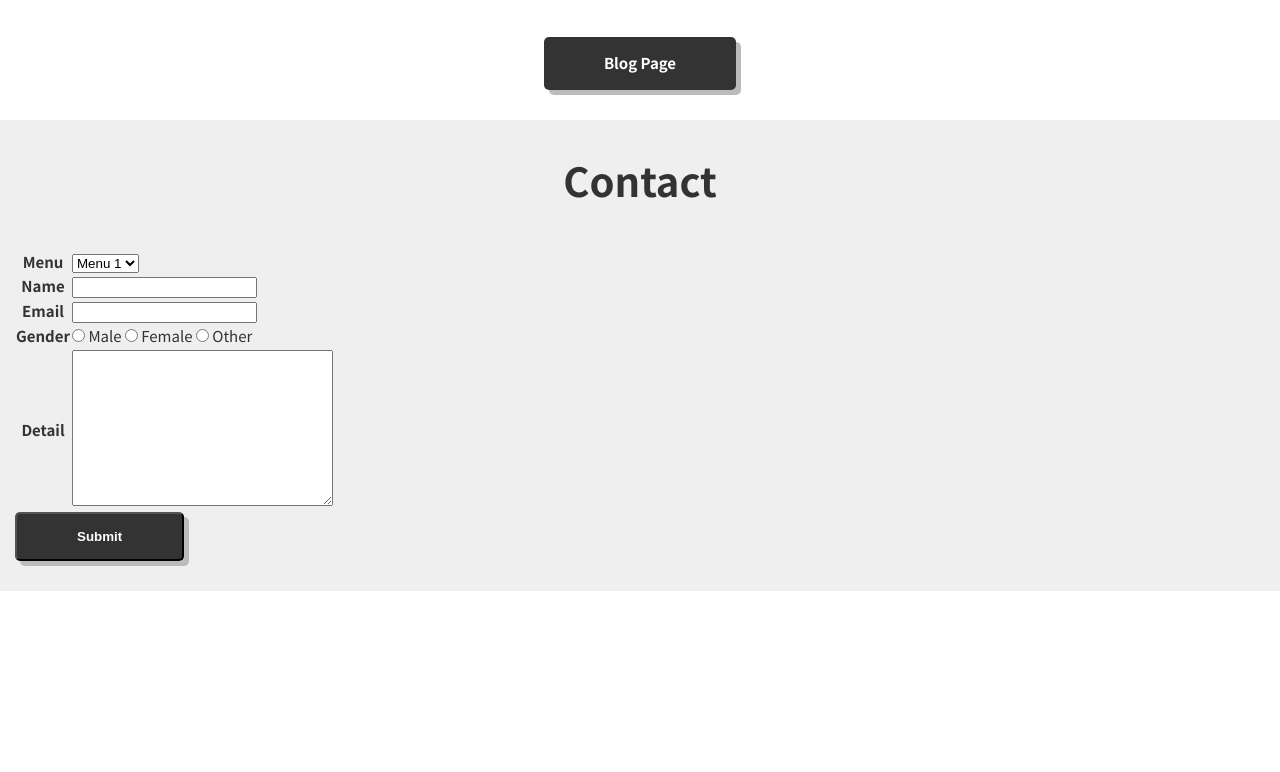
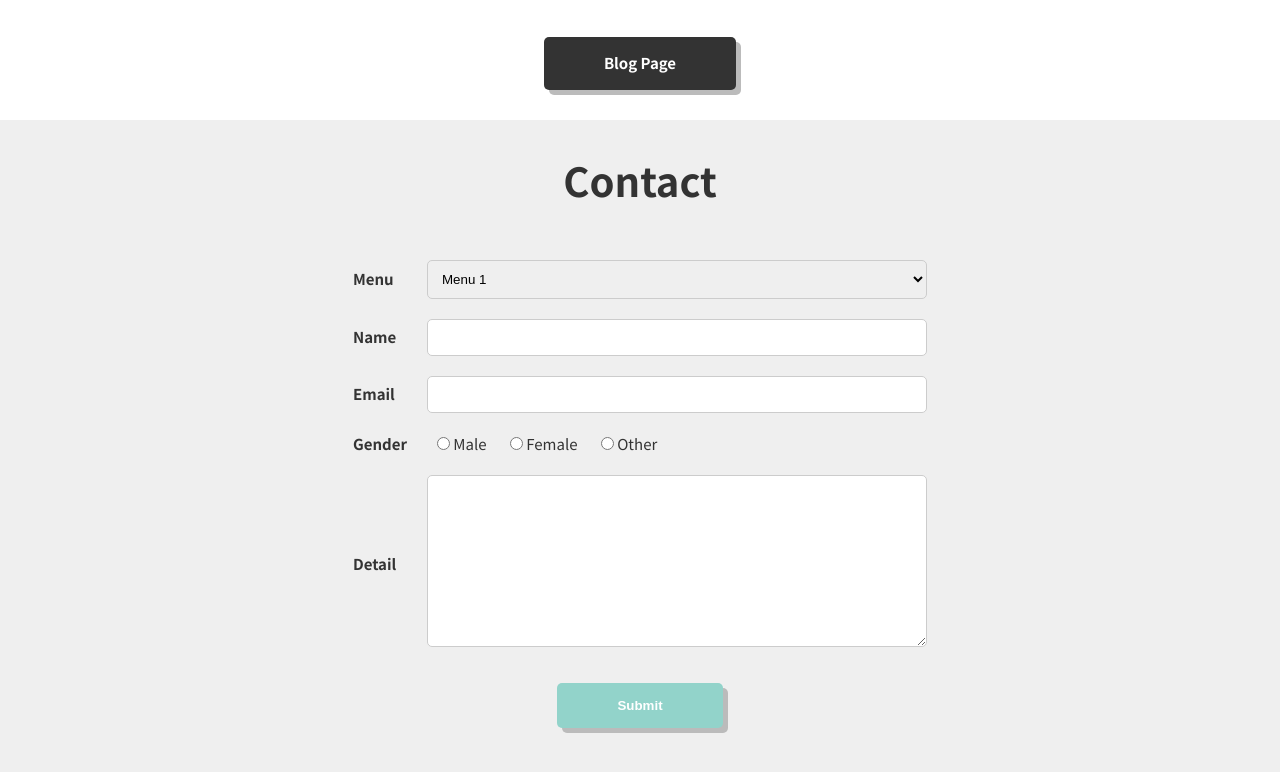
Before and after one commit to aoitech/practice_front, a plain HTML site: page index.html in a window 1280 px wide. Shown: the part 1496-2268 px from the top of the page. Before the commit the page ends 2087 px from the top, so only its background shows below. Drawn offline with Linux system fonts and the light colour scheme.

Commit message:
Contactのスタイル調整

```diff
--- a/assets/css/style.css
+++ b/assets/css/style.css
@@ -8,6 +8,13 @@ body {
   color: #333;
 }
 
+label, input, textarea, select, button {
+  cursor: pointer;
+}
+
+button {
+  border: 0;
+}
 
 /*
 grid
@@ -191,3 +198,63 @@ button
 .button:hover {
   box-shadow: 0 0 0 #bbb;
 }
+
+.button-submission {
+  background: #92d3ca;
+}
+
+/*
+select, input, radio, textarea
+*/
+
+.select {
+  border-radius: 5px;
+  padding: 10px;
+  border: 1px solid #ccc;
+  min-width: 500px;
+}
+
+.input {
+  border-radius: 5px;
+  padding: 10px;
+  border: 1px solid #ccc;
+  min-width: 500px;
+}
+
+.radio {
+  margin: 0 10px;
+}
+
+.textarea {
+  border-radius: 5px;
+  padding: 10px;
+  border: 1px solid #ccc;
+  min-width: 500px;
+  min-height: 100px;
+}
+
+/*
+form
+*/
+
+/* .form {
+
+} */
+
+.form-table {
+  margin: 0 auto;
+}
+
+.form-table th {
+  padding: 10px;
+  text-align-last: left;
+}
+
+.form-table td {
+  padding: 10px;
+}
+
+.form-button {
+  text-align: center;
+  margin: 20px;
+}
--- a/index.html
+++ b/index.html
@@ -211,7 +211,9 @@
         </td>
       </tr>
     </table>
-    <button class="button" type="submit">Submit</button>
+    <div class="form-button">
+      <button class="button button-submission" type="submit">Submit</button>
+    </div>
   </form>
 </section>
 
```
